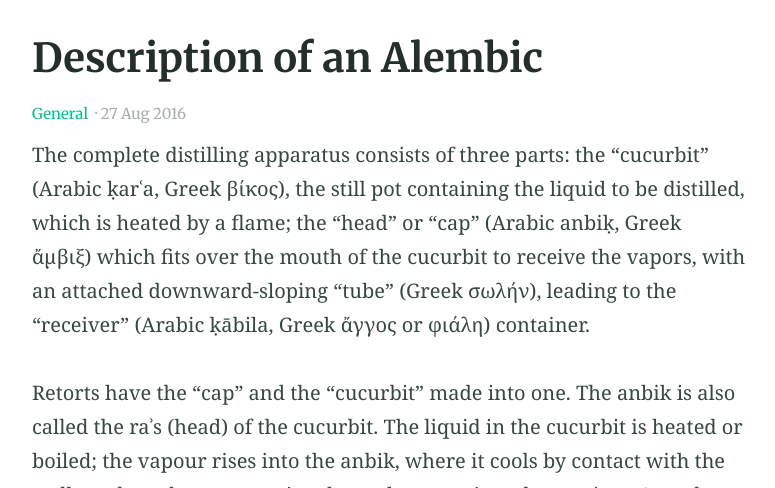
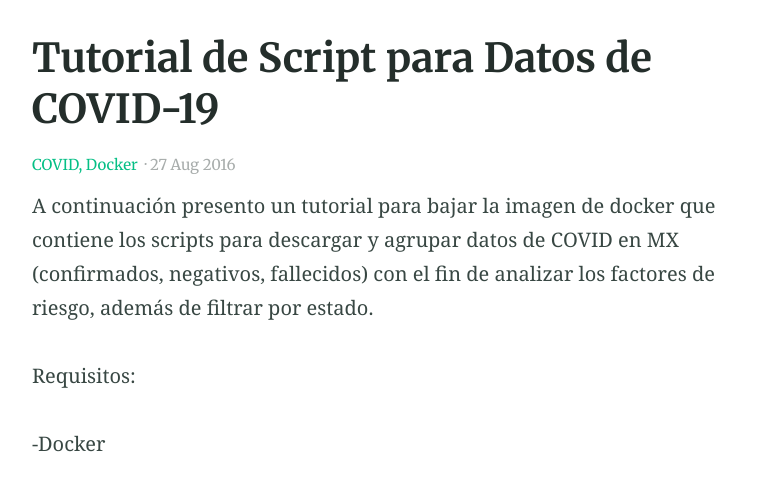
Before and after one commit to carlosvelv/test.info, a Jekyll site: the page built from _posts/2016-08-27-example-post-one.md, in a window 1280 px wide and 900 px high, cut to the strip 412-900 px from the top of the window. Shown: the whole strip, without its empty margins (251-1026 px from the left). Built offline with Jekyll 4.4.1, drawn with Linux system fonts in a browser that asks for light colours; some of the changed text lies outside the part shown.

Commit message:
Agregué primer post en el blog

```diff
--- a/_posts/2016-08-27-example-post-one.md
+++ b/_posts/2016-08-27-example-post-one.md
@@ -1,14 +1,54 @@
 ---
-title: Description of an Alembic
+title: Tutorial de Script para Datos de COVID-19
 categories:
-- General
+- COVID, Docker
 feature_image: "https://picsum.photos/2560/600?image=872"
 ---
 
-The complete distilling apparatus consists of three parts: the "cucurbit" (Arabic ḳarʿa, Greek βίκος), the still pot containing the liquid to be distilled, which is heated by a flame; the "head" or "cap" (Arabic anbiḳ, Greek ἄμβιξ) which fits over the mouth of the cucurbit to receive the vapors, with an attached downward-sloping "tube" (Greek σωλήν), leading to the "receiver" (Arabic ḳābila, Greek ἄγγος or φιάλη) container.
+A continuación presento un tutorial para bajar la imagen de docker que contiene los scripts para descargar y agrupar datos de COVID en MX (confirmados, negativos, fallecidos) con el fin de analizar los factores de riesgo, además de filtrar por estado.
 
 <!-- more -->
 
-Retorts have the "cap" and the "cucurbit" made into one. The anbik is also called the raʾs (head) of the cucurbit. The liquid in the cucurbit is heated or boiled; the vapour rises into the anbik, where it cools by contact with the walls and condenses, running down the spout into the receiver. A modern descendant of the alembic is the pot still, used to produce distilled beverages.
+Requisitos:
 
-_Originally from [Alembic - Wikipedia](https://en.wikipedia.org/wiki/Alembic)_
+-Docker
+
+Primero haremos un pull a la imagen siguiente:
+
+`$ docker pull carlosve97/script_covid_mx`
+
+Despues correremos la imagen que descargamos:\
+`$ docker run -it carlosve97/script_covid_mx:latest`
+
+Despues de que se corra aparecerá algo asi, indicando que lo hemos podido correr correctamente:\
+`root@<CARACTERES>:`
+
+### script_salud.sh
+#### Script que descarga los datos y crea tres archivos csv a partir de los datos originales.
+
+Ahora accederemos al directorio scripts_covid y ejecutaremos el script 'script_salud.sh'\
+`$ bash scripts_covid/script_salud`
+
+Esto descargará los datos mas actuales de COVID en méxico y generará un directorio con tres archivos:
+
+* 'factores_de_riesgo.csv' -> archivo que contiene las columnas de edad,fecha,sexo,fecha de defuncion, factores de riesgo y resultado final
+* 'confirmados_factores_de_riesgo.csv' -> archivo que contiene las columnas de edad,fecha,sexo,fecha de defuncion, factores de riesgo para todos los casos confirmados en México
+* 'negativos_factores_de_riesgo.csv' -> archivo que contiene las columnas de edad,fecha,sexo,fecha de defuncion, factores de riesgo  para todos los casos negativos en México
+* 'fallecidos_factores_de_riesgo.csv' archivo que contiene las columnas de edad,fecha,sexo,fecha de defuncion, factores de riesgo  para todos los casos fallecidos en México
+
+### filtro_por_estado.sh
+#### Script que filtra los datos por estado
+
+Posteriormente accederemos al directorio scripts_covid y ejecutaremos el script 'filtro_por_estado.sh'\
+`$ bash scripts_covid/filtro_por_estado.sh`
+
+Esto dará un menu de los estados disponibles para filtrar los datos y nosotros seleccionamos el estado de nuestra elección (en este caso es Sonora por lo que elegiremos el 26\
+`26`
+
+Se crearán dos archivos dentro del directorio 'carpeta_covid':\
+*NOTA: $NUM es el numero que elegimos*
+
+* 'casos_totales_estado_$NUM.csv' -> casos totales para el estado de nuestra elección
+* 'confirmados_estado_$NUM.csv' -> casos confirmados para el estado de nuestra elección
+
+Listo, ya tenemos todos los archivos para empezar a analizar los datos!
```
